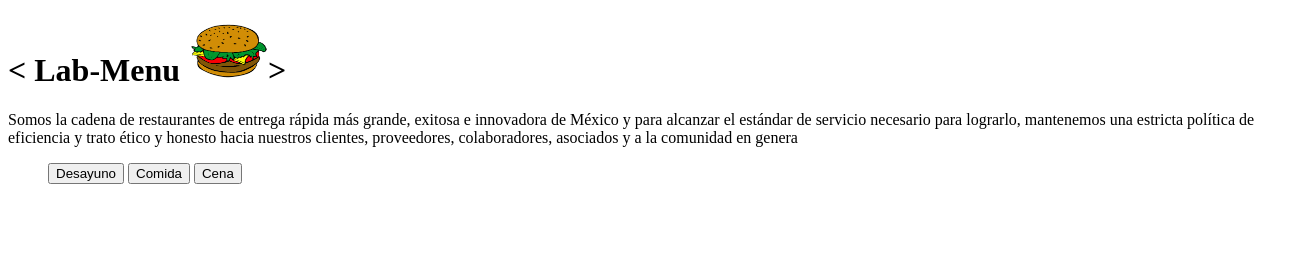
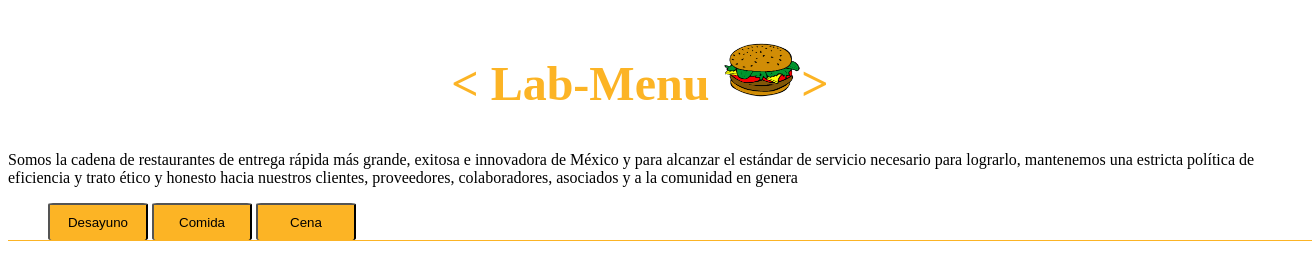
Before and after one commit to Jonhks/lab-menu, a plain HTML site: page index.html in a window 1280 px wide. Shown: the whole page, 1312 px wide, since content can reach past the window. Drawn offline with Linux system fonts and the light colour scheme.

Commit message:
Subiendo estilos con JS a la primera parte de la pagina.

```diff
--- a/assets/js/app.js
+++ b/assets/js/app.js
@@ -1,5 +1,3 @@
-
-
 
 var mostrarOcultar = function(e){
   console.log(e.target);
@@ -17,8 +15,7 @@ var mostrarOcultar = function(e){
   	document.getElementById("cena").style.display = 'block';
   }
 };
-
-function cargarPagina (){
+var cargarPagina = function(){
   document.getElementById("desayuno").style.display = 'none';
   document.getElementById("comida").style.display = 'none';
   document.getElementById("cena").style.display = 'none';
@@ -28,7 +25,34 @@ function cargarPagina (){
     elementosClaseTab[i].addEventListener('click',mostrarOcultar);
   }
 }
+var estilosPresentacion = function(){
+  var seccionInicial=document.getElementById('seccionInicial');
+  var titulo = seccionInicial.firstChild.nextElementSibling;
+  var descripcionRestaurante=titulo.nextElementSibling;
+  titulo.style.color='#fcb425';
+  titulo.style.textAlign='center';
+  titulo.style.fontSize='3em';
+  descripcionRestaurante.style.fontSize='1em';
 
 
 
+}
+var estilosTabs=function(){
+  var contenedorTabs=document.getElementsByClassName('contenedorTabs')[0];
+  contenedorTabs.style.borderBottom='#fcb425 1px solid';
+  contenedorTabs.style.width='100%';
+  contenedorTabs.style.color='black';
+  var tabs = contenedorTabs.getElementsByClassName('tab');
+  for(var i = 0; i<tabs.length;i++){
+    tabs[i].style.color='black';
+    tabs[i].style.backgroundColor='#fcb425';
+    tabs[i].style.borderRadius='5%';
+    tabs[i].style.borderBottom='none'
+    tabs[i].style.padding='10px';
+    tabs[i].style.width='100px';
+  }
+}
+
 cargarPagina();
+estilosTabs();
+estilosPresentacion();
--- a/index.html
+++ b/index.html
@@ -6,6 +6,7 @@
 </head>
 <body>
 	<!-- Sección de inicio -->
+	<section id="seccionInicial">
 		<h1 class="titulo"><b><</b> Lab-Menu <img src="assets/img/hamburguesa.png" alt="Logo" style="width: 80px; height: 60px;" ><b>></b></h1>
 		<article>
 			<p class="restaurantMision">Somos la cadena de restaurantes de entrega rápida más grande,
@@ -13,12 +14,13 @@
 				mantenemos una estricta política de eficiencia y trato ético y honesto hacia
 				nuestros clientes, proveedores, colaboradores, asociados y a la comunidad en genera</p>
 		</article>
+	</section>
 
 	<!--  Sección de inicio-->
 
 	<!-- Seccion de pestañas-->
-		<ul>
-			<li style="	list-style: none; display: inline-block;" class="tab">
+		<ul class="contenedorTabs">
+			<li style="	list-style: none; display: inline-block;">
 				<button type="button" id="pestana1" class="tab">Desayuno</button>
 			</li>
 			<li style="	list-style: none; display: inline-block">
```
Lines whose indentation alone changed are shown as unchanged.
